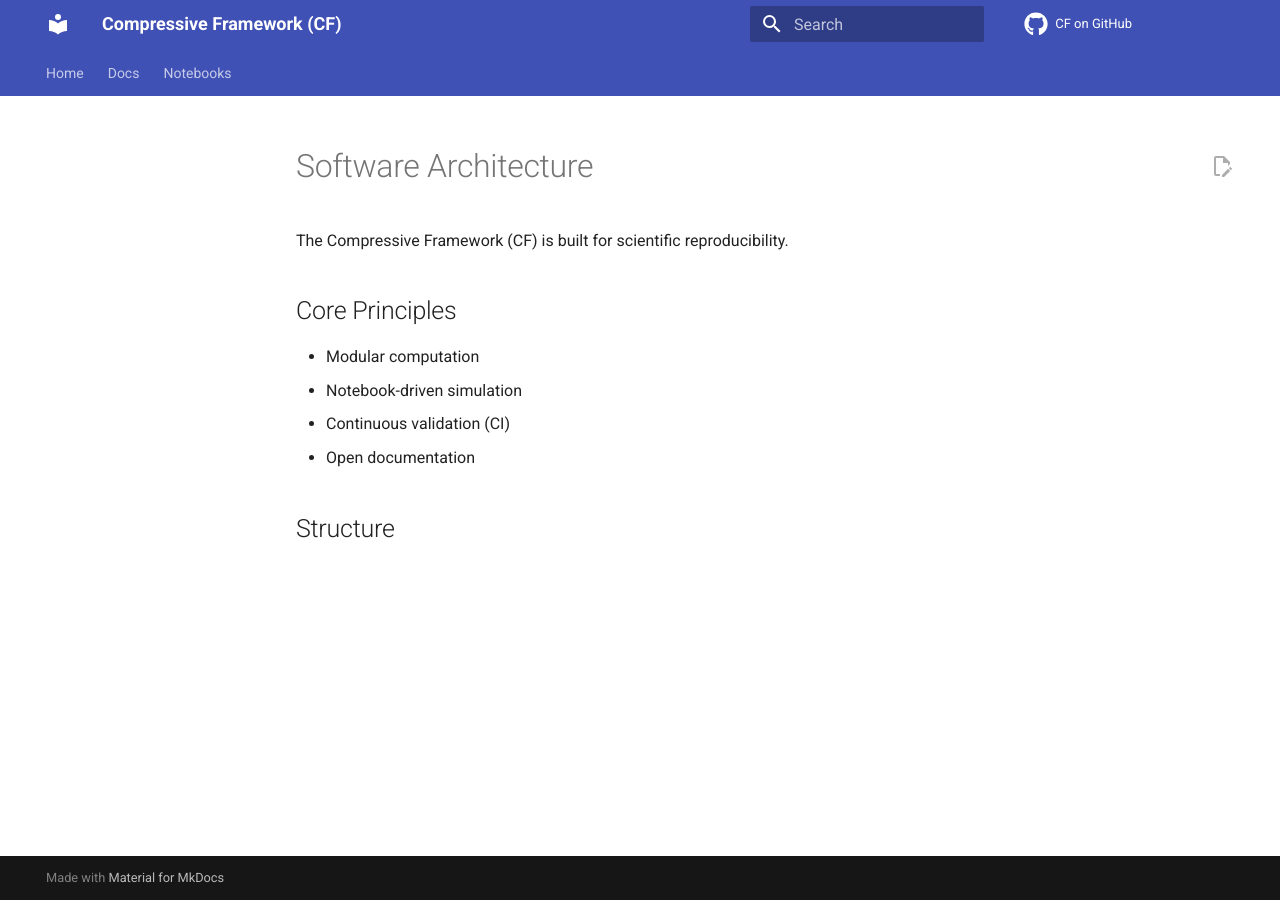
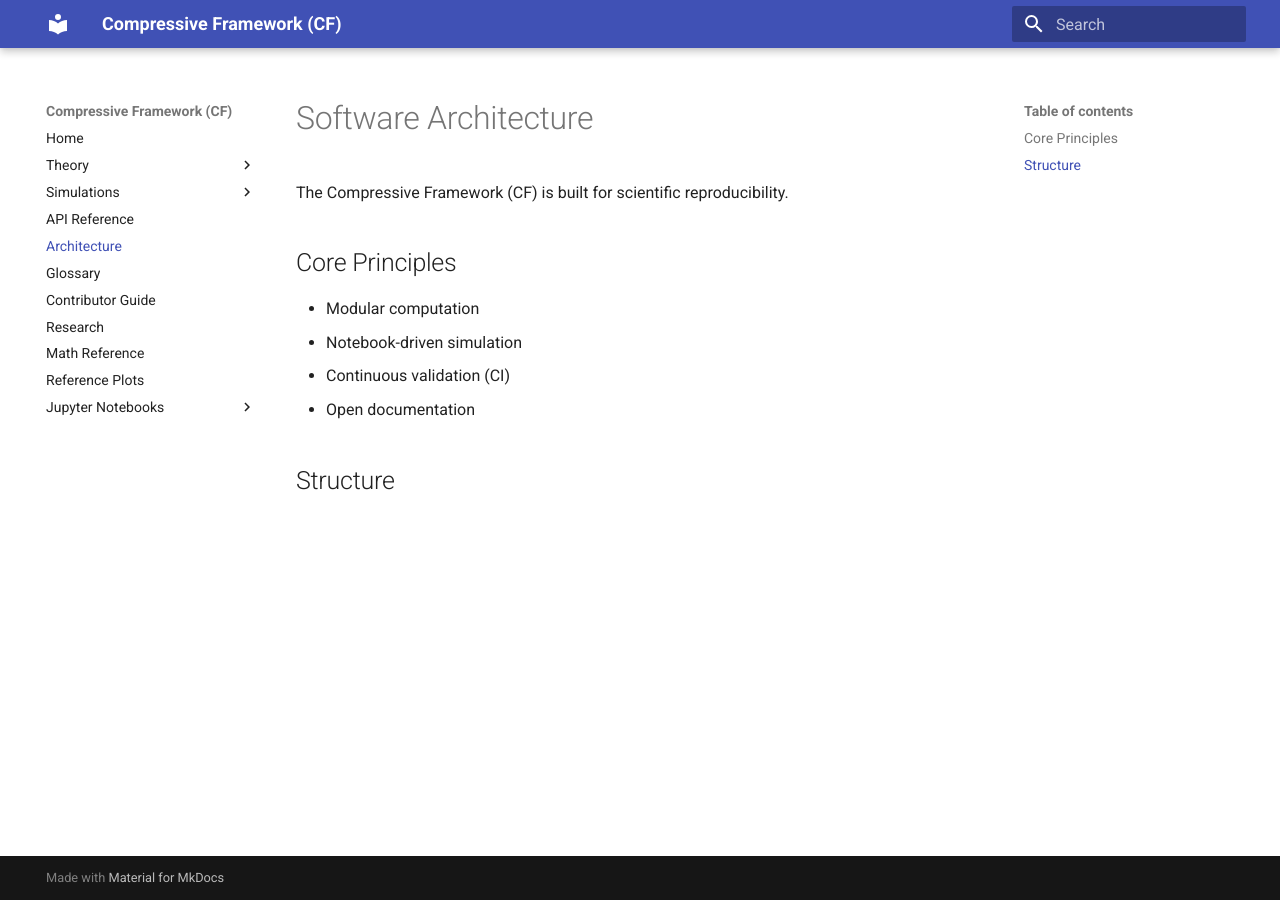
Before and after one commit to mamaofthree579-ship-it/compressive-framework-cf, an MkDocs documentation site: the page built from docs/Architecture.md, in a window 1280 px wide. Built offline with MkDocs 1.6.1 and Material for MkDocs 9.7.7, drawn with Linux system fonts in a browser that asks for light colours; comment, search, counter and statistics services are not loaded.

Commit message:
Update mkdocs.yml

```diff
--- a/mkdocs.yml
+++ b/mkdocs.yml
@@ -1,37 +1,23 @@
 site_name: Compressive Framework (CF)
-site_description: Open research into compressive geometry, stability dynamics, and particle behavior.
+site_url: https://mamaofthree579-ship-it.github.io/compressive-framework-cf/
 
 theme:
   name: material
-  features:
-    - navigation.tabs
-    - navigation.sections
-    - navigation.expand
-    - content.code.copy
-    - content.tabs.link
-    - content.action.edit
-    - content.tooltips
-    - toc.integrate
-    - header.autohide
-  palette:
-    scheme: default
-  icon:
-    repo: fontawesome/brands/github
-
-repo_url: https://github.com/mamaofthree579-ship-it/compressive-framework-cf
-repo_name: CF on GitHub
-
-extra_css:
-  - styles/extra.css
-
-extra_javascript:
-  - js/extra.js
 
 nav:
   - Home: index.md
-  - Docs:
-      - Architecture: docs/architecture.md
-      - Algorithms: docs/algorithms.md
-      - Glossary: docs/glossary.md
-  - Notebooks:
-      - Intro to CF: docs/notebooks/intro_to_cf.md
+  - Theory:
+      - Overview: theory/overview.md
+      - Equations: theory/equations.md
+  - Simulations:
+      - Concepts: simulation_concepts.md
+      - Simulation Index: simulations.md
+  - API Reference: api.md
+  - Architecture: Architecture.md
+  - Glossary: glossary.md
+  - Contributor Guide: contributing.md
+  - Research: research.md
+  - Math Reference: math_reference.md
+  - Reference Plots: reference_plots.md
+  - Jupyter Notebooks:
+      - Intro to CF: notebooks/intro_to_cf.md
```
